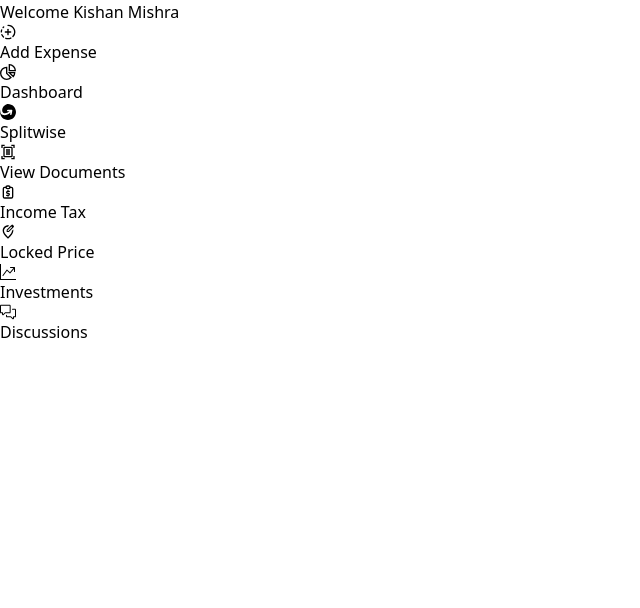
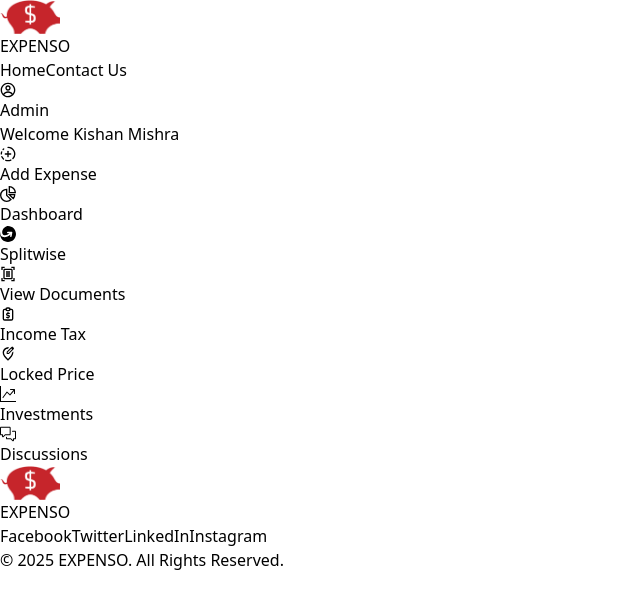
Before and after one commit to kishanml/Expenso, a React (Vite) app in the folder frontend/: page /welcome in a window 1280 px wide. Shown: the top 608 px of the page, without its empty margins (0-640 px from the left). Built offline with nearby package versions, Linux system fonts and the light colour scheme.

Commit message:
added navbar footer

```diff
--- a/frontend/src/App.jsx
+++ b/frontend/src/App.jsx
@@ -2,14 +2,36 @@
 import LoginPage from "./components/Authentication/LoginPage";
 import WelcomePage from "./components/Home/WelcomePage";
 import ExpenseTable from "./components/AddExpense/ExpenseTable";
+import NavBar from "./components/NavBar";
+import Footer from "./components/Footer";
 
 export default function App() {
   return (
     <BrowserRouter>
       <Routes>
-          <Route index element={<LoginPage />} />
-          <Route path="welcome" element={<WelcomePage />} />
-          <Route path="add-expense" element={<ExpenseTable/>}/>
+        <Route index element={<LoginPage />} />
+
+        <Route
+          path="welcome"
+          element={
+            <>
+              <NavBar />
+              <WelcomePage />
+              <Footer />
+            </>
+          }
+        />
+
+        <Route
+          path="add-expense"
+          element={
+            <>
+              <NavBar />
+              <ExpenseTable />
+              <Footer />
+            </>
+          }
+        />
       </Routes>
     </BrowserRouter>
   );
--- a/frontend/src/components/Footer.jsx
+++ b/frontend/src/components/Footer.jsx
@@ -1,10 +1,32 @@
 import React from 'react';
+import logo from "/logo.png";
+import { Link } from 'react-router-dom';
 
 const Footer = () => {
   return (
-    <footer className="bg-gray-800 text-white text-center p-4 mt-4">
-      <p>&copy; 2025 My App</p>
-    </footer>
+    <div className="bg-white border-t-2 text-black p-6 mt-5 shadow-lg">
+      <div className="flex flex-col sm:flex-row justify-between items-center sm:items-start space-y-4 sm:space-y-0">
+        <div className="flex items-center space-x-3">
+          <Link to="/welcome">
+            <div className='flex'>
+              <img src={logo} alt="Logo" width={60} />
+              <h1 className="text-3xl px-3 font-bold text-[#c6252b]">EXPENSO</h1>
+            </div>
+          </Link>
+        </div>
+
+        <div className="flex space-x-6">
+          <a href="https://facebook.com" className="text-gray-600 hover:text-[#c6252b]">Facebook</a>
+          <a href="https://twitter.com" className="text-gray-600 hover:text-[#c6252b]">Twitter</a>
+          <a href="https://linkedin.com" className="text-gray-600 hover:text-[#c6252b]">LinkedIn</a>
+          <a href="https://instagram.com" className="text-gray-600 hover:text-[#c6252b]">Instagram</a>
+        </div>
+      </div>
+
+      <div className="mt-4 text-center text-gray-500 text-sm">
+        <p>© 2025 EXPENSO. All Rights Reserved.</p>
+      </div>
+    </div>
   );
 };
 
--- a/frontend/src/components/Home/WelcomePage.jsx
+++ b/frontend/src/components/Home/WelcomePage.jsx
@@ -7,6 +7,8 @@
 import { TbReportMoney } from 'react-icons/tb';
 import { GoCommentDiscussion } from 'react-icons/go';
 import { GrPieChart } from 'react-icons/gr';
+import NavBar from '../NavBar';
+import Footer from '../Footer';
 
 const buttons = [
     { to: '/add-expense', icon: LuCircleFadingPlus, label: 'Add Expense' },
@@ -30,6 +32,7 @@
 
 const WelcomePage = () => {
     return (
+        <>
         <div className="min-h-screen px-4 sm:px-10 md:px-20 flex flex-col items-center">
             <div className="w-full max-w-4xl flex justify-between items-center py-8">
                 <p className="text-2xl sm:text-3xl font-medium text-center">Welcome Kishan Mishra</p>
@@ -42,6 +45,7 @@
                 </div>
             </div>
         </div>
+        </>
     );
 };
 
--- a/frontend/src/components/NavBar.jsx
+++ b/frontend/src/components/NavBar.jsx
@@ -1,17 +1,49 @@
-import React from 'react';
-import { Link } from 'react-router-dom';
+import React, { useState } from 'react';
+import { Link, useLocation } from 'react-router-dom';
+import { CgProfile } from "react-icons/cg";
+import logo from "/logo.png";
 
-const NavBar = ({name}) => {
+const NavBar = () => {
+  const location = useLocation();
+  const [isMenuOpen, setIsMenuOpen] = useState(false);
+
+  const isActive = (path) => {
+    return location.pathname === path ? 'text-[#c6252b]' : 'text-gray-500';
+  };
+
   return (
-    <nav className="bg-[#c6252b] text-white p-4">
+    <nav className="bg-white text-black p-4 mb-5 border-b-2 ">
       <div className="flex justify-between items-center">
-        <h1 className="text-xl font-semibold">My App</h1>
-        <div>
-          <Link to="/" className="text-white hover:text-gray-300 mx-2">Home</Link>
-          <Link to="/welcome" className="text-white hover:text-gray-300 mx-2">Welcome</Link>
+      <Link to="/welcome">
+        <div className='flex'>
+        <img src={logo} alt="Logo" width={60} />
+        <h1 className="text-3xl px-3 font-bold text-[#c6252b]">EXPENSO</h1>
         </div>
+      </Link>
+
+      <div className="flex flex-grow justify-center space-x-4">
+        <Link to="/welcome" className={`mx-2 ${isActive('/welcome')} font-medium text-xl`}>Home</Link>
+        <Link to="/contact-us" className={`mx-2 ${isActive('/contact-us')} font-medium text-xl`}>Contact Us</Link>
       </div>
-    </nav>
+
+      <div className="relative">
+        <button
+          onClick={() => setIsMenuOpen(!isMenuOpen)}
+          className="flex items-center space-x-2 p-2 rounded-full bg-gray-200 hover:bg-gray-300"
+        >
+          <CgProfile className="text-2xl" />
+          <span className="font-semibold text-lg px-1">Admin</span>
+        </button>
+
+        {isMenuOpen && (
+          <div className="absolute right-0 mt-2 w-48 bg-white shadow-lg rounded-lg p-2">
+            <Link to="/edit-profile" className="block px-4 py-2 text-black hover:bg-gray-100">Edit Profile</Link>
+            <Link to="/sign-out" className="block px-4 py-2 text-black hover:bg-gray-100">Sign Out</Link>
+          </div>
+        )}
+      </div>
+    </div>
+    </nav >
   );
 };
 
```
